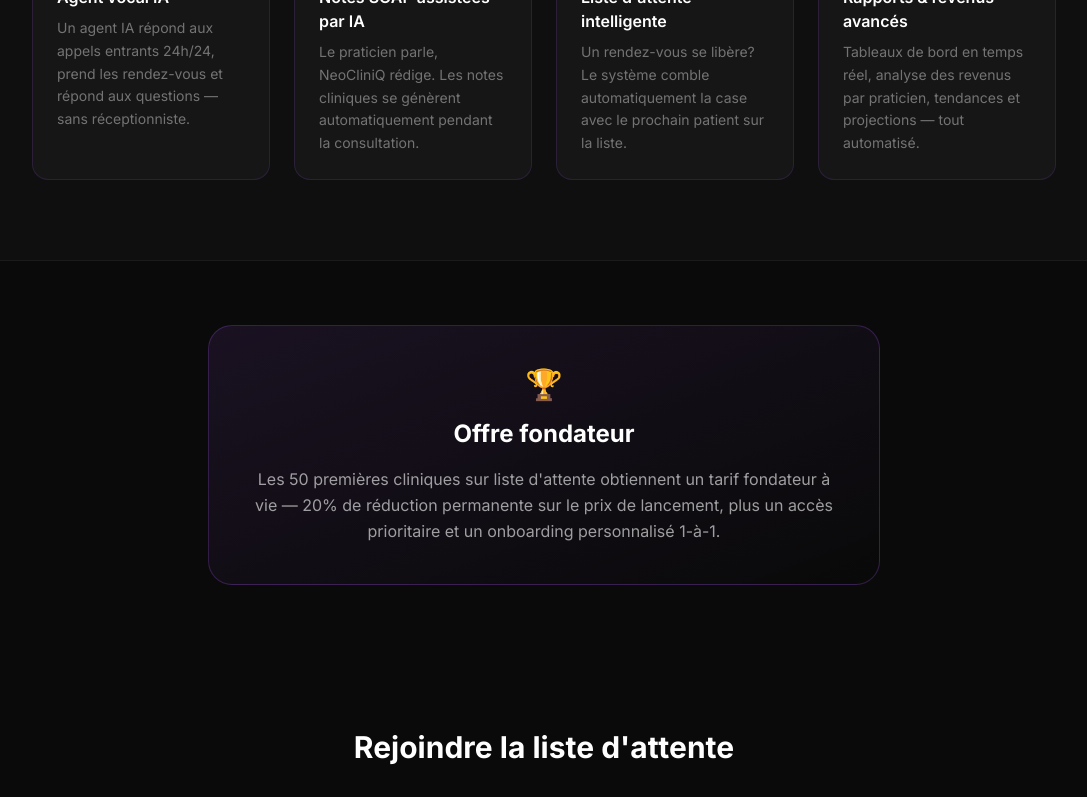
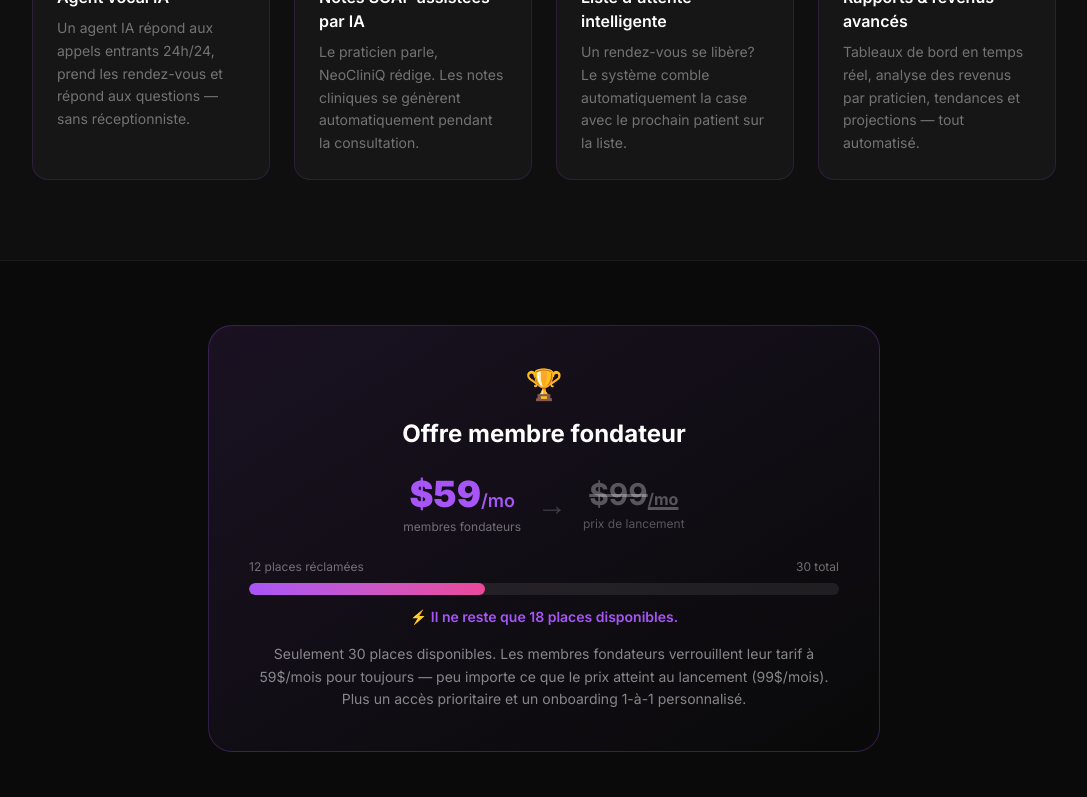
Before and after one commit to henryfordx99-wq/neocliniq-landing, a Next.js app: page / in a window 1280 px wide. Shown: the part 2000-2797 px from the top of the page, without its empty margins (96-1183 px from the left). Built offline with nearby package versions, Linux system fonts and the light colour scheme.

Commit message:
feat: founding member scarcity counter with pricing (12/30 spots, $59 vs $99/mo)

```diff
--- a/app/page.tsx
+++ b/app/page.tsx
@@ -1,6 +1,9 @@
 "use client";
 
 import { useState } from "react";
+
+const FOUNDER_TOTAL = 30;
+const FOUNDER_CLAIMED = 12;
 
 export default function Home() {
   const [form, setForm] = useState({
@@ -22,7 +25,7 @@
       heroSubtitle:
         "Fini les fins de journée à rattraper vos dossiers. NeoCliniQ automatise l'administratif pour que vous puissiez vous concentrer sur ce qui compte vraiment — vos patients.",
       heroCta: "Rejoindre la liste d'attente",
-      heroSub: "Accès anticipé · Tarif fondateur · Aucune carte requise",
+      heroSub: "Accès anticipé · 59$/mois à vie · Aucune carte requise",
       painTitle: "Vous reconnaissez-vous ici?",
       pains: [
         {
@@ -83,9 +86,12 @@
           desc: "Tableaux de bord en temps réel, analyse des revenus par praticien, tendances et projections — tout automatisé.",
         },
       ],
-      founderTitle: "Offre fondateur",
+      founderTitle: "Offre membre fondateur",
       founderDesc:
-        "Les 50 premières cliniques sur liste d'attente obtiennent un tarif fondateur à vie — 20% de réduction permanente sur le prix de lancement, plus un accès prioritaire et un onboarding personnalisé 1-à-1.",
+        "Seulement 30 places disponibles. Les membres fondateurs verrouillent leur tarif à 59$/mois pour toujours — peu importe ce que le prix atteint au lancement (99$/mois). Plus un accès prioritaire et un onboarding 1-à-1 personnalisé.",
+      founderSpots: "places réclamées",
+      founderUrgency: "Il ne reste que",
+      founderRemaining: "places disponibles.",
       formTitle: "Rejoindre la liste d'attente",
       firstName: "Prénom",
       lastName: "Nom",
@@ -109,7 +115,7 @@
       heroSubtitle:
         "No more end-of-day catch-up on files. NeoCliniQ automates the admin so you can focus on what truly matters — your patients.",
       heroCta: "Join the waitlist",
-      heroSub: "Early access · Founding member pricing · No card required",
+      heroSub: "Early access · $59/mo locked for life · No card required",
       painTitle: "Does this sound familiar?",
       pains: [
         {
@@ -172,7 +178,10 @@
       ],
       founderTitle: "Founding member offer",
       founderDesc:
-        "The first 50 clinics on the waitlist get lifetime founding pricing — 20% off forever vs. launch price, plus priority access and a personalized 1-on-1 onboarding.",
+        "Only 30 spots available. Founding members lock in $59/mo forever — no matter what the price reaches at launch ($99/mo). Plus priority access and a personalized 1-on-1 onboarding.",
+      founderSpots: "spots claimed",
+      founderUrgency: "Only",
+      founderRemaining: "spots left.",
       formTitle: "Join the waitlist",
       firstName: "First name",
       lastName: "Last name",
@@ -328,7 +337,38 @@
         <div className="max-w-2xl mx-auto bg-gradient-to-br from-[#a855f7]/10 to-transparent border border-[#a855f7]/25 rounded-3xl p-8 sm:p-10 text-center">
           <div className="text-3xl mb-4">🏆</div>
           <h2 className="text-xl sm:text-2xl font-bold mb-4">{copy.founderTitle}</h2>
-          <p className="text-white/60 leading-relaxed">{copy.founderDesc}</p>
+
+          {/* Pricing callout */}
+          <div className="flex items-center justify-center gap-4 my-6">
+            <div className="text-center">
+              <div className="text-4xl font-black text-[#a855f7]">$59<span className="text-lg font-semibold">/mo</span></div>
+              <div className="text-xs text-white/40 mt-1">{lang === "fr" ? "membres fondateurs" : "founding members"}</div>
+            </div>
+            <div className="text-white/20 text-3xl">→</div>
+            <div className="text-center">
+              <div className="text-3xl font-bold text-white/30 line-through">$99<span className="text-base">/mo</span></div>
+              <div className="text-xs text-white/30 mt-1">{lang === "fr" ? "prix de lancement" : "launch price"}</div>
+            </div>
+          </div>
+
+          {/* Scarcity progress bar */}
+          <div className="mt-6 mb-4">
+            <div className="flex justify-between text-xs text-white/40 mb-2">
+              <span>{FOUNDER_CLAIMED} {copy.founderSpots}</span>
+              <span>{FOUNDER_TOTAL} {lang === "fr" ? "total" : "total"}</span>
+            </div>
+            <div className="w-full bg-white/[0.08] rounded-full h-3 overflow-hidden">
+              <div
+                className="bg-gradient-to-r from-[#a855f7] to-[#ec4899] h-3 rounded-full transition-all"
+                style={{ width: `${(FOUNDER_CLAIMED / FOUNDER_TOTAL) * 100}%` }}
+              />
+            </div>
+            <p className="text-[#a855f7] text-sm font-semibold mt-3">
+              ⚡ {copy.founderUrgency} {FOUNDER_TOTAL - FOUNDER_CLAIMED} {copy.founderRemaining}
+            </p>
+          </div>
+
+          <p className="text-white/50 text-sm leading-relaxed mt-4">{copy.founderDesc}</p>
         </div>
       </section>
 
```
